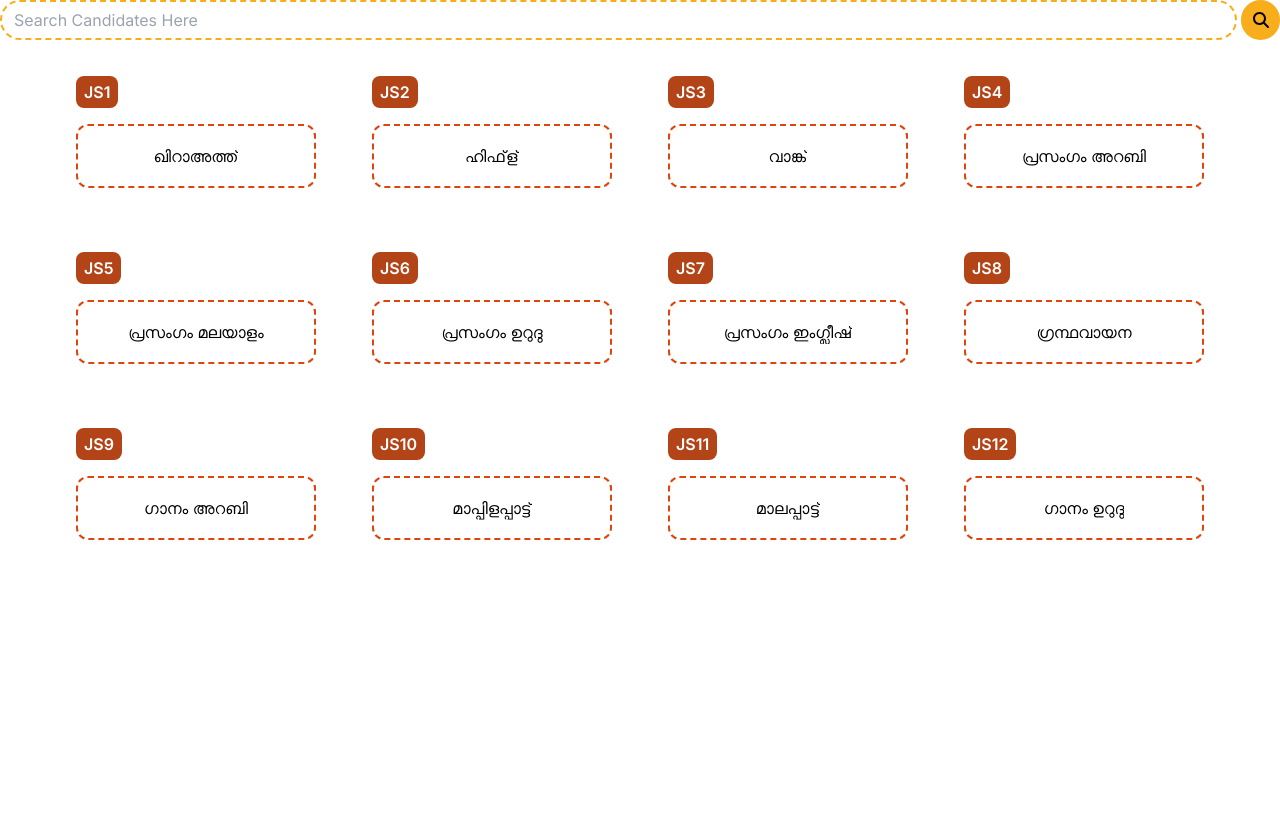
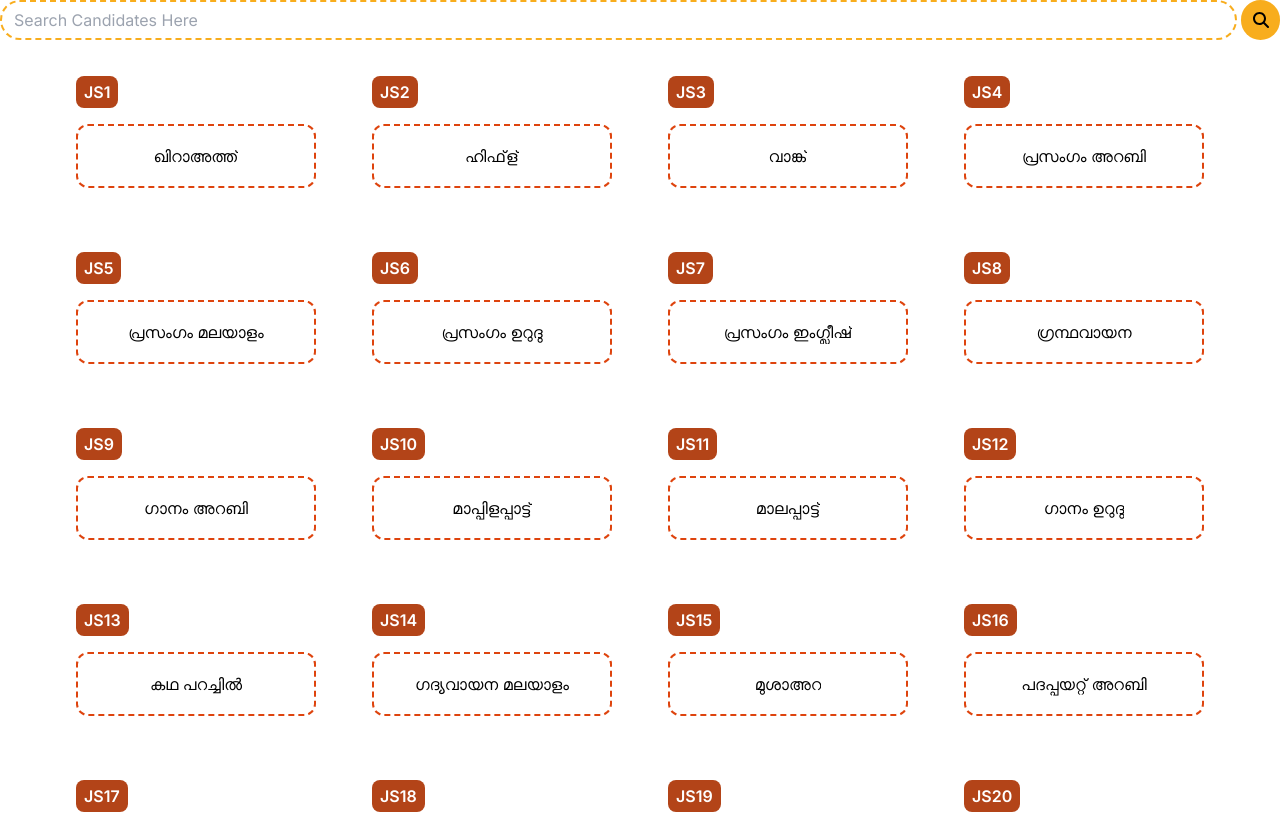
Before and after one commit to shafeeqn/JJFGRANDFINALE, a Next.js app: page /programs in a window 1280 px wide. Shown: the top 814 px of the page. Built offline with nearby package versions, Linux system fonts and the light colour scheme.

Commit message:
Update page.tsx

```diff
--- a/src/app/programs/page.tsx
+++ b/src/app/programs/page.tsx
@@ -13,7 +13,7 @@ const page = ({ params, searchParams }: any) => {
                 prg.code.toLowerCase().includes(search.toLowerCase()) ||
                 prg.name.toLowerCase().includes(search.toLowerCase())
             )
-            .slice(0, 12) as any
+            .slice(0, 75) as any
         }
       />
     </div>
```
